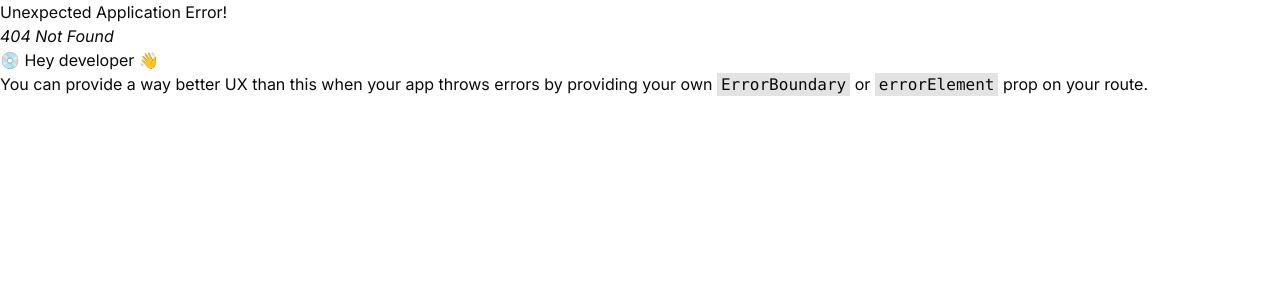
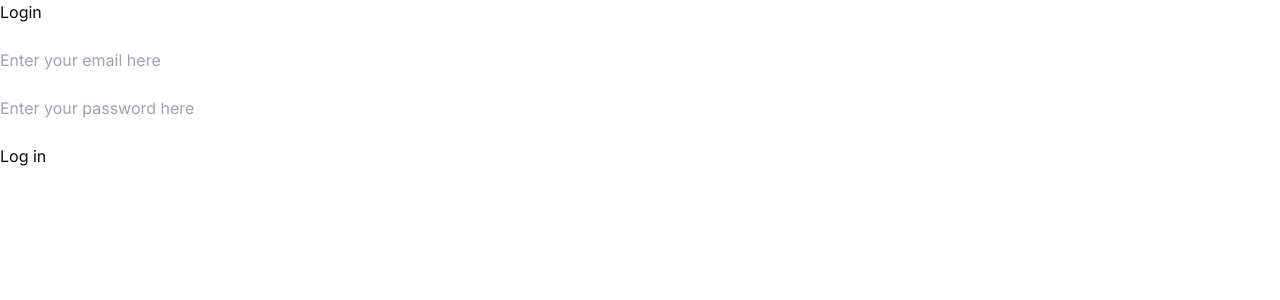
Before and after one commit to lueezzzz/DormMate, a React (Vite) app: page /login in a window 1280 px wide. Before the commit this address had no page. Shown: the top 300 px of the page. Built offline with nearby package versions, Linux system fonts and the light colour scheme; no server answers.

Commit message:
added basic login form for testing

```diff
--- a/package.json
+++ b/package.json
@@ -10,6 +10,8 @@
     "preview": "vite preview"
   },
   "dependencies": {
+    "@hookform/resolvers": "^3.9.0",
+    "@radix-ui/react-label": "^2.1.0",
     "@radix-ui/react-slot": "^1.1.0",
     "class-variance-authority": "^0.7.0",
     "clsx": "^2.1.1",
@@ -17,10 +19,12 @@
     "lucide-react": "^0.446.0",
     "react": "^18.3.1",
     "react-dom": "^18.3.1",
+    "react-hook-form": "^7.53.0",
     "react-resizable-panels": "^2.1.4",
     "react-router-dom": "^6.26.2",
     "tailwind-merge": "^2.5.2",
-    "tailwindcss-animate": "^1.0.7"
+    "tailwindcss-animate": "^1.0.7",
+    "zod": "^3.23.8"
   },
   "devDependencies": {
     "@eslint/js": "^9.9.0",
--- /dev/null
+++ b/src/components/ui/form.jsx
@@ -0,0 +1,133 @@
+import * as React from "react"
+import { Slot } from "@radix-ui/react-slot"
+import { Controller, FormProvider, useFormContext } from "react-hook-form";
+
+import { cn } from "@/lib/utils"
+import { Label } from "@/components/ui/label"
+
+const Form = FormProvider
+
+const FormFieldContext = React.createContext({})
+
+const FormField = (
+  {
+    ...props
+  }
+) => {
+  return (
+    (<FormFieldContext.Provider value={{ name: props.name }}>
+      <Controller {...props} />
+    </FormFieldContext.Provider>)
+  );
+}
+
+const useFormField = () => {
+  const fieldContext = React.useContext(FormFieldContext)
+  const itemContext = React.useContext(FormItemContext)
+  const { getFieldState, formState } = useFormContext()
+
+  const fieldState = getFieldState(fieldContext.name, formState)
+
+  if (!fieldContext) {
+    throw new Error("useFormField should be used within <FormField>")
+  }
+
+  const { id } = itemContext
+
+  return {
+    id,
+    name: fieldContext.name,
+    formItemId: `${id}-form-item`,
+    formDescriptionId: `${id}-form-item-description`,
+    formMessageId: `${id}-form-item-message`,
+    ...fieldState,
+  }
+}
+
+const FormItemContext = React.createContext({})
+
+const FormItem = React.forwardRef(({ className, ...props }, ref) => {
+  const id = React.useId()
+
+  return (
+    (<FormItemContext.Provider value={{ id }}>
+      <div ref={ref} className={cn("space-y-2", className)} {...props} />
+    </FormItemContext.Provider>)
+  );
+})
+FormItem.displayName = "FormItem"
+
+const FormLabel = React.forwardRef(({ className, ...props }, ref) => {
+  const { error, formItemId } = useFormField()
+
+  return (
+    (<Label
+      ref={ref}
+      className={cn(error && "text-destructive", className)}
+      htmlFor={formItemId}
+      {...props} />)
+  );
+})
+FormLabel.displayName = "FormLabel"
+
+const FormControl = React.forwardRef(({ ...props }, ref) => {
+  const { error, formItemId, formDescriptionId, formMessageId } = useFormField()
+
+  return (
+    (<Slot
+      ref={ref}
+      id={formItemId}
+      aria-describedby={
+        !error
+          ? `${formDescriptionId}`
+          : `${formDescriptionId} ${formMessageId}`
+      }
+      aria-invalid={!!error}
+      {...props} />)
+  );
+})
+FormControl.displayName = "FormControl"
+
+const FormDescription = React.forwardRef(({ className, ...props }, ref) => {
+  const { formDescriptionId } = useFormField()
+
+  return (
+    (<p
+      ref={ref}
+      id={formDescriptionId}
+      className={cn("text-sm text-muted-foreground", className)}
+      {...props} />)
+  );
+})
+FormDescription.displayName = "FormDescription"
+
+const FormMessage = React.forwardRef(({ className, children, ...props }, ref) => {
+  const { error, formMessageId } = useFormField()
+  const body = error ? String(error?.message) : children
+
+  if (!body) {
+    return null
+  }
+
+  return (
+    (<p
+      ref={ref}
+      id={formMessageId}
+      className={cn("text-sm font-medium text-destructive", className)}
+      {...props}>
+      {body}
+    </p>)
+  );
+})
+FormMessage.displayName = "FormMessage"
+
+export {
+  useFormField,
+  Form,
+  FormItem,
+  FormLabel,
+  FormControl,
+  FormDescription,
+  FormMessage,
+  FormField,
+}
--- /dev/null
+++ b/src/components/ui/input.jsx
@@ -0,0 +1,19 @@
+import * as React from "react"
+
+import { cn } from "@/lib/utils"
+
+const Input = React.forwardRef(({ className, type, ...props }, ref) => {
+  return (
+    (<input
+      type={type}
+      className={cn(
+        "flex h-10 w-full rounded-md border border-input bg-background px-3 py-2 text-sm ring-offset-background file:border-0 file:bg-transparent file:text-sm file:font-medium file:text-foreground placeholder:text-muted-foreground focus-visible:outline-none focus-visible:ring-2 focus-visible:ring-ring focus-visible:ring-offset-2 disabled:cursor-not-allowed disabled:opacity-50",
+        className
+      )}
+      ref={ref}
+      {...props} />)
+  );
+})
+Input.displayName = "Input"
+
+export { Input }
--- /dev/null
+++ b/src/components/ui/label.jsx
@@ -0,0 +1,16 @@
+import * as React from "react"
+import * as LabelPrimitive from "@radix-ui/react-label"
+import { cva } from "class-variance-authority";
+
+import { cn } from "@/lib/utils"
+
+const labelVariants = cva(
+  "text-sm font-medium leading-none peer-disabled:cursor-not-allowed peer-disabled:opacity-70"
+)
+
+const Label = React.forwardRef(({ className, ...props }, ref) => (
+  <LabelPrimitive.Root ref={ref} className={cn(labelVariants(), className)} {...props} />
+))
+Label.displayName = LabelPrimitive.Root.displayName
+
+export { Label }
--- /dev/null
+++ b/src/pages/Login.jsx
@@ -0,0 +1,62 @@
+import React, { useState } from "react";
+import { signInWithEmailAndPassword } from "firebase/auth";
+import { auth } from "../firebase/auth";
+
+const LoginPage = (props) => {
+  const [email, setEmail] = useState("");
+  const [password, setPassword] = useState("");
+
+  const onButtonClick = () => {
+    signInWithEmailAndPassword(auth, email, password)
+      .then((userCredential) => {
+        // Signed in
+        const user = userCredential.user;
+        console.log(user);
+
+        // ...
+      })
+      .catch((error) => {
+        const errorCode = error.code;
+        const errorMessage = error.message;
+        console.log(errorCode);
+        console.log(errorMessage);
+      });
+  };
+
+  return (
+    <div className={"mainContainer"}>
+      <div className={"titleContainer"}>
+        <div>Login</div>
+      </div>
+      <br />
+      <div className={"inputContainer"}>
+        <input
+          value={email}
+          placeholder="Enter your email here"
+          onChange={(e) => setEmail(e.target.value)}
+          className={"inputBox"}
+        />
+      </div>
+      <br />
+      <div className={"inputContainer"}>
+        <input
+          value={password}
+          placeholder="Enter your password here"
+          onChange={(e) => setPassword(e.target.value)}
+          className={"inputBox"}
+        />
+      </div>
+      <br />
+      <div className={"inputContainer"}>
+        <input
+          className={"inputButton"}
+          type="button"
+          onClick={onButtonClick}
+          value={"Log in"}
+        />
+      </div>
+    </div>
+  );
+};
+
+export default LoginPage;
```
Also changed, not shown: src/main.jsx (+8 -3 lines), src/firebase/auth.jsx (line endings or trailing spaces), 1 other file (tests, documents, lock files or other folders).
